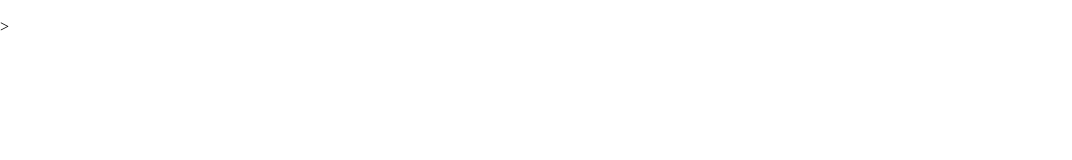
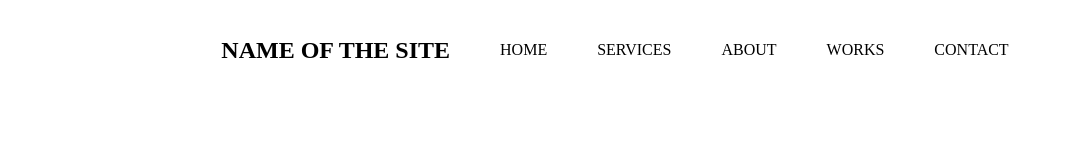
Before and after one commit to Merces-dev/desafio1, a plain HTML site: page index.html in a window 1280 px wide. Shown: the whole page, without its empty margins (0-1072 px from the left). Drawn offline with Linux system fonts and the light colour scheme.

Commit message:
header criado

```diff
--- a/css/style.css
+++ b/css/style.css
@@ -1,4 +1,35 @@
 *{
    margin: 0;
    padding: 0;
+   text-decoration: none;
+   list-style-type: none;
+
 }
+.topo_container{
+width: 100%;
+height: 100px;
+display: flex;
+justify-content: center;
+}
+.topo_container2{
+    display: flex;
+    justify-content: end;
+    text-transform: uppercase;
+    align-items: center;
+
+}
+.topo_container2 a{
+    color: black;
+}
+.topo_container2 a:hover{
+    color: #6eb6dc;
+    text-decoration: underline;
+
+}
+ul{
+    display: flex;
+    padding: 25px;
+}
+li{
+    padding: 25px;
+}
--- a/index.html
+++ b/index.html
@@ -7,11 +7,15 @@
 </head>
 <body>
     <header class="topo_container">
-        <div class="container">
-            <h2></h2>
+        <div class="topo_container2">
+            <h2>Name of the site</h2>
         <ul>
-            <li></li>
-        </ul>>
+            <li><a href="#">Home</a></li>
+            <li><a href="#">Services</a></li>
+            <li><a href="#">About</a></li>
+            <li><a href="#">Works</a></li>
+            <li><a href="#">Contact</a></li>
+        </ul>
         </div>
     </header>
 
```
